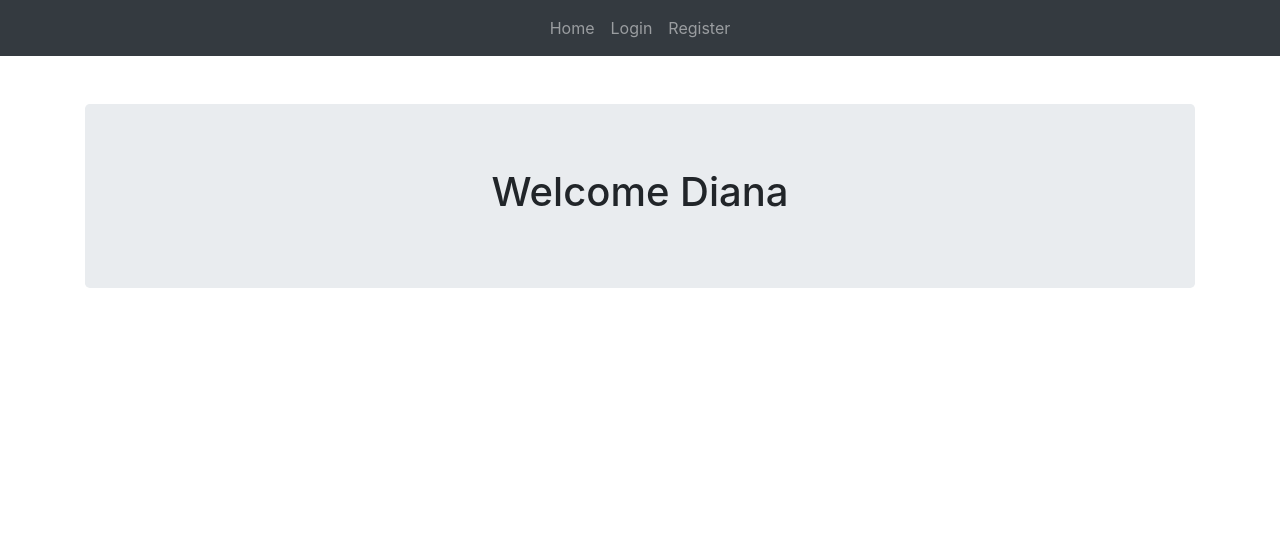
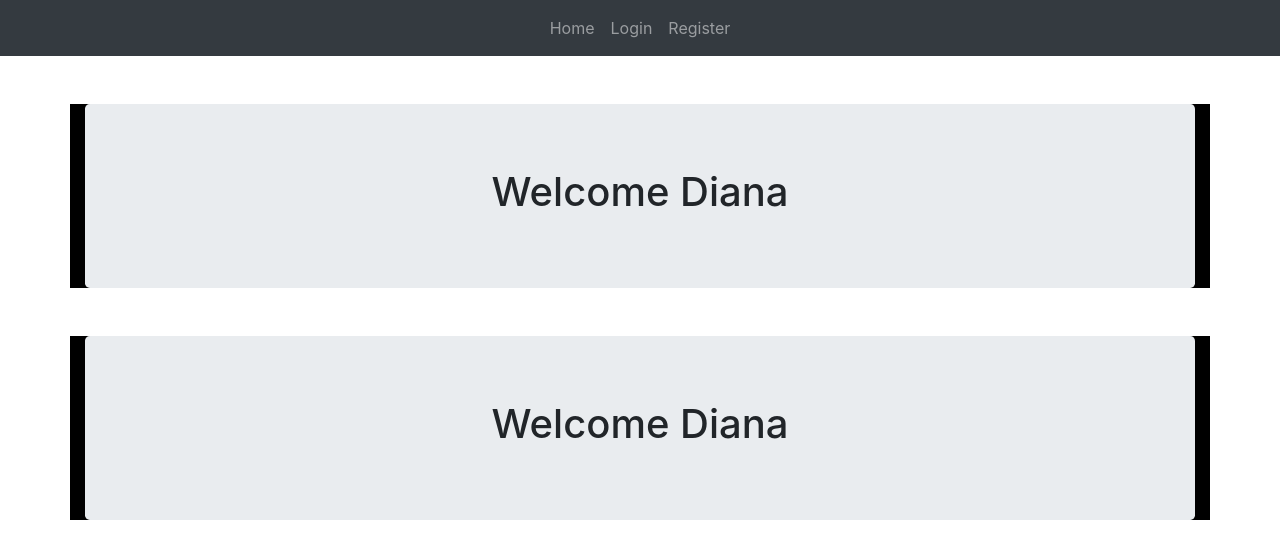
Before and after one commit to Iniciativa-Barcelona-Open-Data-I-iCuida/iCuida, a React (Create React App) app in the folder client/: page / in a window 1280 px wide. Shown: the top 558 px of the page. Built offline with nearby package versions, Linux system fonts and the light colour scheme.

Commit message:
Style changes

```diff
--- /dev/null
+++ b/client/src/assets/css/Landing.css
@@ -0,0 +1,3 @@
+.container {
+    background-color: black;
+}
--- a/client/src/components/Landing.js
+++ b/client/src/components/Landing.js
@@ -1,13 +1,21 @@
 import React, {Component} from 'react';
+import '../assets/css/Landing.css';
 
 export default class Landing extends Component {
     render() {
         return(
-            <div className="container">
-                <div className="jumbotron mt-5">
-                    <h1 className="text-center">Welcome Diana</h1>
+            <React.Fragment>
+                <div className="container">
+                    <div className="jumbotron mt-5">
+                        <h1 className="text-center">Welcome Diana</h1>
+                    </div>
                 </div>
-            </div>
+                <div className="container">
+                    <div className="jumbotron mt-5">
+                        <h1 className="text-center">Welcome Diana</h1>
+                    </div>
+                </div>
+            </React.Fragment>
         )
     }
 }
```
